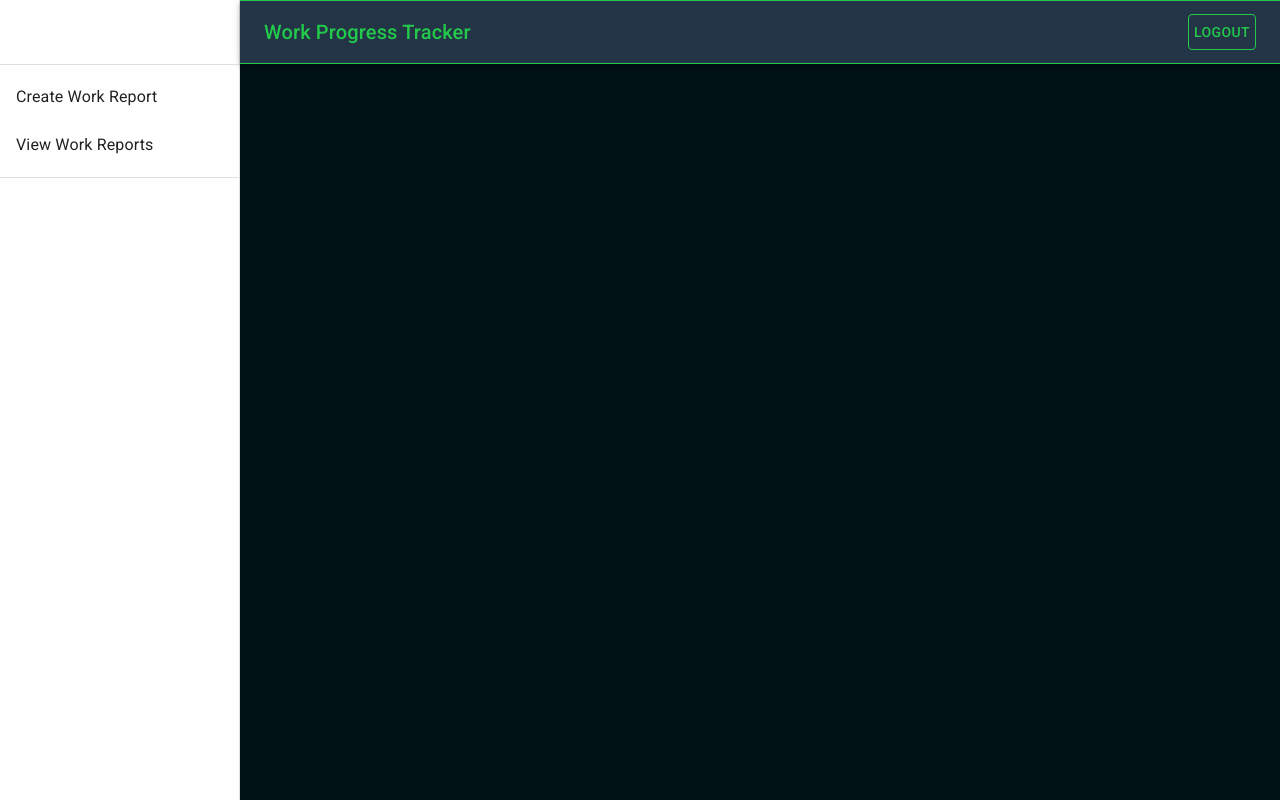
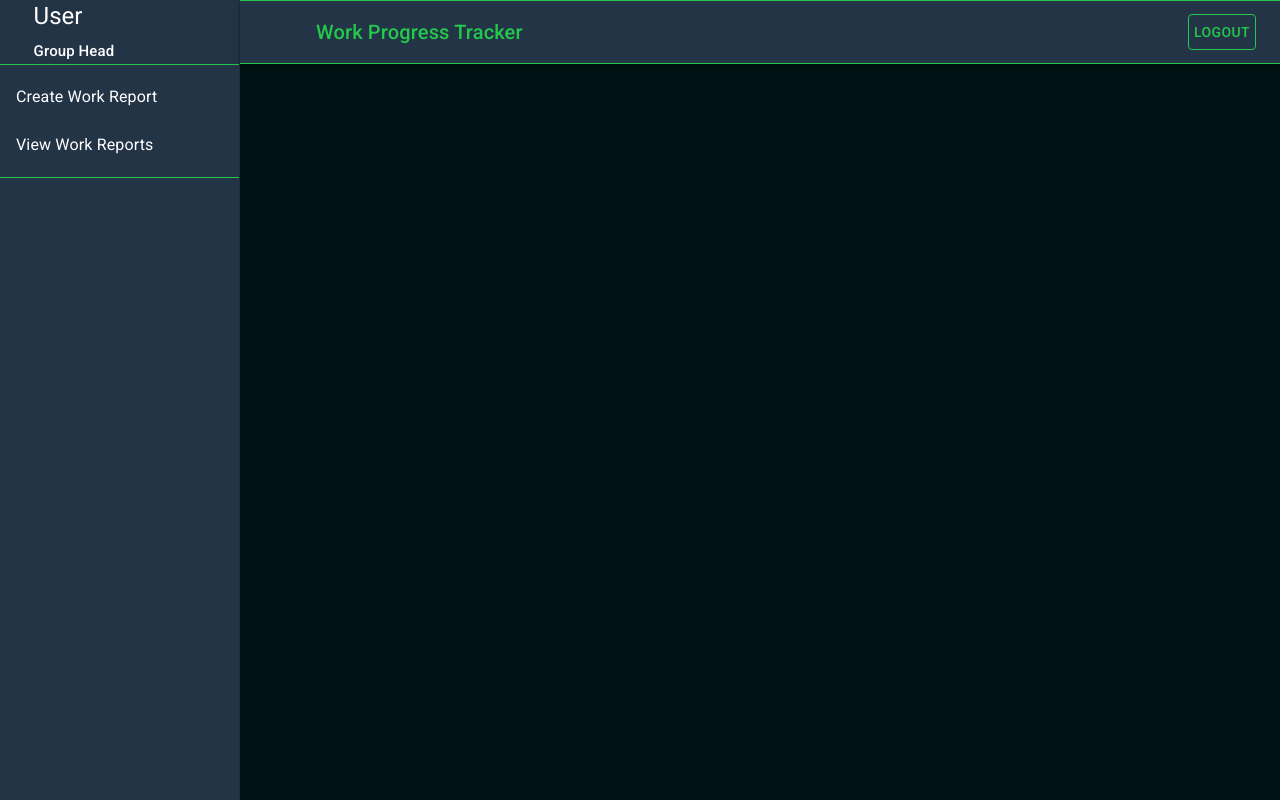
Before and after one commit to SreevishnuAB/WPT-frontend, a React (Create React App) app: page / in a window 1280 px wide. Built offline with nearby package versions, Linux system fonts and the light colour scheme.

Commit message:
drawer with links completed

```diff
--- a/src/components/navbar.js
+++ b/src/components/navbar.js
@@ -14,6 +14,7 @@ import Toolbar from '@material-ui/core/Toolbar';
 import Typography from '@material-ui/core/Typography';
 import { makeStyles, useTheme } from '@material-ui/core/styles';
 import Button from '@material-ui/core/Button';
+import ChevronLeftOutlinedIcon from '@material-ui/icons/ChevronLeftOutlined';
 
 const drawerWidth = 240;
 
@@ -22,18 +23,17 @@ const useStyles = makeStyles(theme => ({
     display: 'flex',
   },
   drawer: {
+    zIndex: theme.zIndex.appBar-1,
     [theme.breakpoints.up('sm')]: {
       width: drawerWidth,
       flexShrink: 0,
-    },
+    }
   },
   appBar: {
     [theme.breakpoints.up('sm')]: {
       width: `calc(100% - ${drawerWidth}px)`,
       marginLeft: drawerWidth,
-      zIndex: theme.zIndex.drawer + 1,
     },
-    zIndex: theme.zIndex.drawer + 1,
   },
   toolbar: {
     backgroundColor: '#243447',
@@ -46,11 +46,13 @@ const useStyles = makeStyles(theme => ({
   tlbrPlcehldr: theme.mixins.toolbar,
   drawerPaper: {
     width: drawerWidth,
+    backgroundColor: '#243447',
+    color: '#ffffff'
   },
   menuButton: {
     marginRight: theme.spacing(2),
     [theme.breakpoints.up('sm')]: {
-      display: 'none',
+      visibility: 'hidden',
     },
     color: '#23C94A',
   },
@@ -58,8 +60,12 @@ const useStyles = makeStyles(theme => ({
     flexGrow: 1,
     color: '#23C94A'
   },
+  fullWidthAppbar: {
+    width:'100%',
+    marginLeft: '0'
+  },
   condRend:{
-    display:'none',
+    visibility: 'hidden',
   },
   logoutBtn: {
     borderStyle: 'solid',
@@ -72,6 +78,12 @@ const useStyles = makeStyles(theme => ({
     flexGrow: 1,
     padding: theme.spacing(3),
   },
+  drawerBar: {
+    display: 'flex',
+    flexDirection: 'row',
+    justifyContent: 'space-around',
+    alignItems: 'center'
+  }
 }));
 
 export default function NavBar(props) {
@@ -80,6 +92,9 @@ export default function NavBar(props) {
   const theme = useTheme();
   const [mobileOpen, setMobileOpen] = React.useState(false);
 
+  const handleDrawerToggle = () => {
+    setMobileOpen(!mobileOpen);
+  };
 
   const items = (props.grouphead === true)?
                   ["Work Reports By Date","Work Reports By User"] :
@@ -87,8 +102,19 @@ export default function NavBar(props) {
 
   const drawer = (
     <div>
-      <div className={classes.tlbrPlcehldr} />
-      <Divider />
+      <div className={`${classes.tlbrPlcehldr} ${classes.drawerBar}`}>
+        <Typography variant="h5">
+          User
+          <br/>
+          <Typography style={{fontSize: '15px'}} variant="h6" component="span">
+            Group Head
+          </Typography>
+        </Typography>
+        <IconButton style={{color:'#23C94A'}} aria-label="close drawer" component="span" onClick={handleDrawerToggle}>
+          {mobileOpen && <ChevronLeftOutlinedIcon />}
+        </IconButton>
+      </div>
+      <Divider style={{backgroundColor: '#23C94A'}}/>
       <List>
         {items.map((text, index) => (
           <ListItem button key={text}>
@@ -96,18 +122,14 @@ export default function NavBar(props) {
           </ListItem>
         ))}
       </List>
-      <Divider />
+      <Divider style={{backgroundColor: '#23C94A'}} />
     </div>
   );
-
-  const handleDrawerToggle = () => {
-    setMobileOpen(!mobileOpen);
-  };
 
   return (
     <div className={classes.root}>
       <CssBaseline />
-      <AppBar position="fixed" className={classes.appBar}>
+      <AppBar position="fixed" className={!props.login ? classes.appBar : classes.fullWidthAppbar}>
         <Toolbar className={classes.toolbar}>
           <IconButton edge="start" className={props.login ? classes.condRend :classes.menuButton} aria-label="open drawer" onClick={handleDrawerToggle}>
             <MenuIcon className={props.login ? classes.condRend : ''} />
@@ -118,7 +140,7 @@ export default function NavBar(props) {
           <Button className={`${props.login ? classes.condRend:classes.logoutBtn} btn-logout`} color="inherit">Logout</Button>
         </Toolbar>
       </AppBar>
-      <nav className={classes.drawer} aria-label="mailbox folders">
+      {!props.login && <nav className={classes.drawer} aria-label="mailbox folders">
         {/* The implementation can be swapped with js to avoid SEO duplication of links. */}
         <Hidden smUp implementation="js">
           <Drawer
@@ -148,7 +170,7 @@ export default function NavBar(props) {
             {drawer}
           </Drawer>
         </Hidden>
-      </nav>
+      </nav>}
     </div>
   );
 }
```
